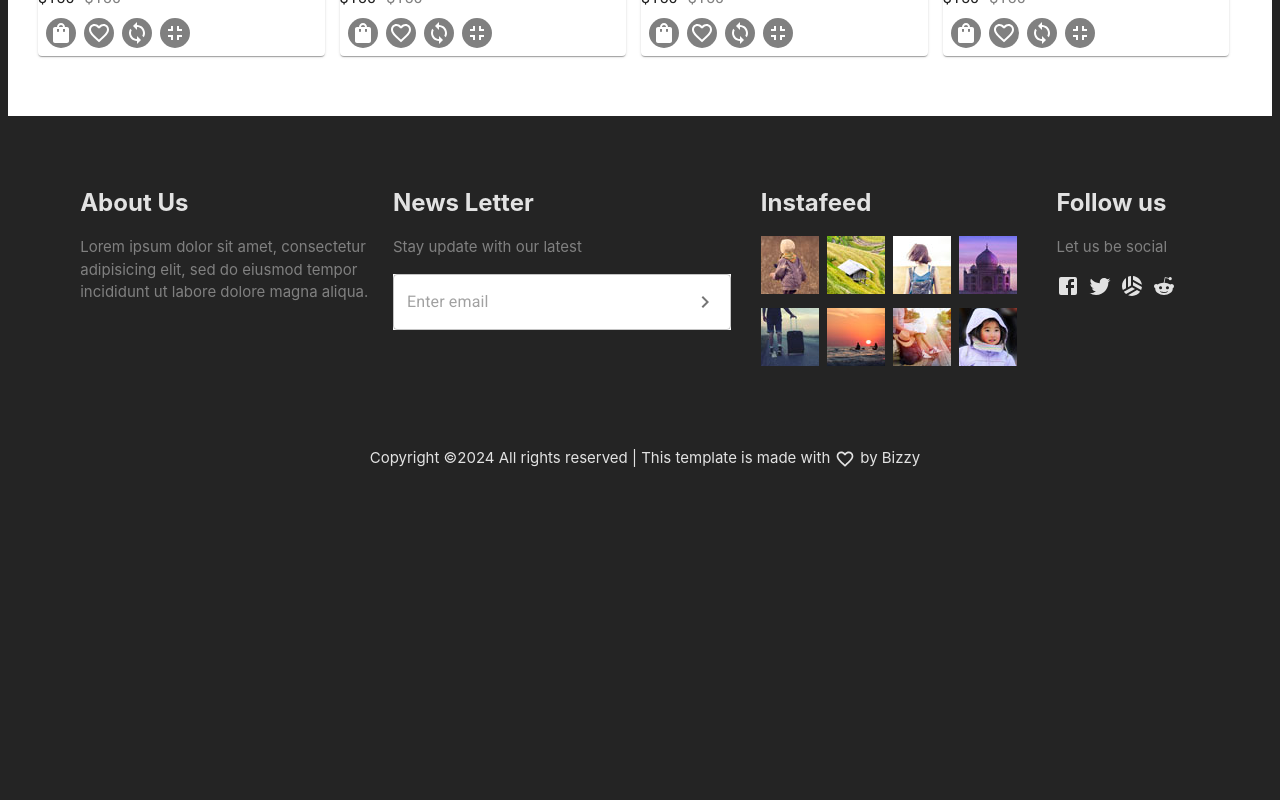
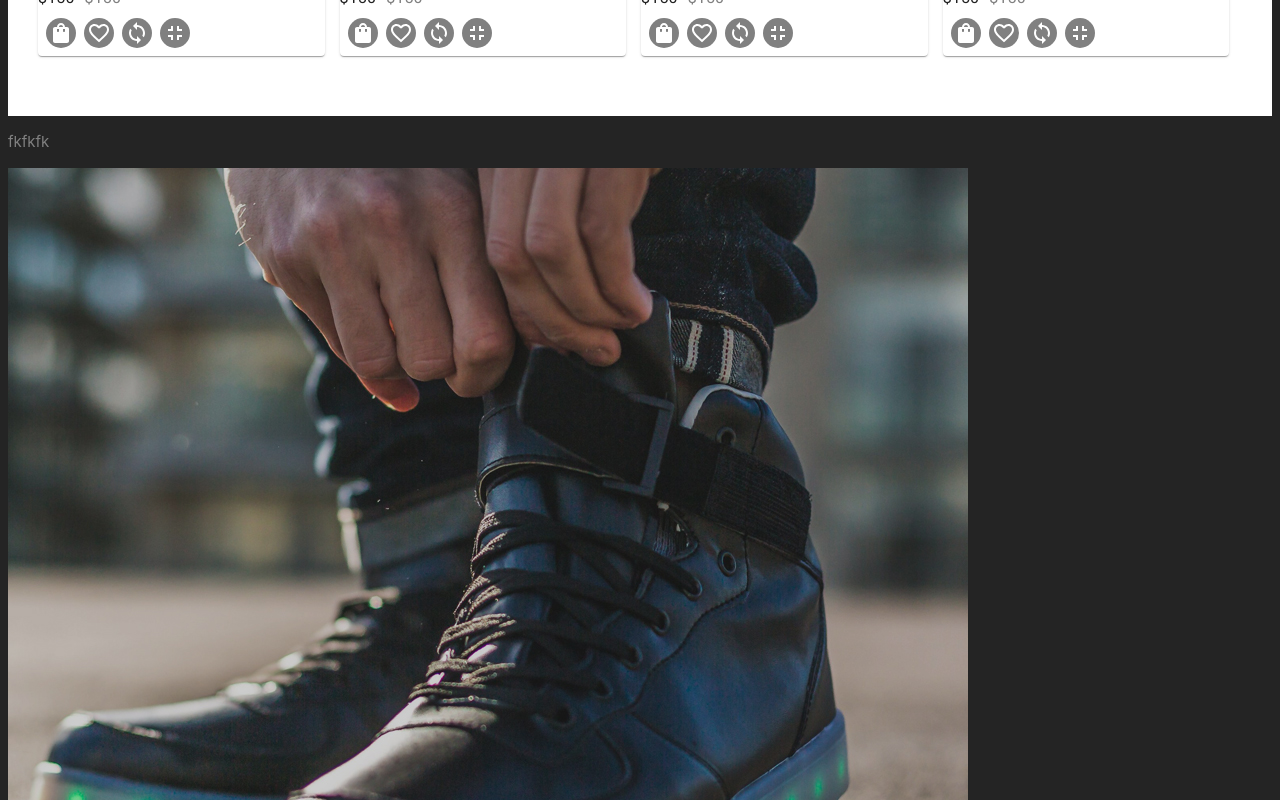
Before and after one commit to BridgetKas/ShoeStore, a React (Vite) app: page / in a window 1280 px wide. Shown: the part 4380-5180 px from the top of the page. Before the commit the page ends 4895 px from the top, so only its background shows below. Built offline with nearby package versions, Linux system fonts and the light colour scheme.

Commit message:
Added Exclusive Component

```diff
--- /dev/null
+++ b/src/components/exclusive/exclusive.jsx
@@ -0,0 +1,15 @@
+import styles from './exclusive.module.css'
+import dealsImage from '../../assets/exclusive.jpg'
+
+function ExclusiveComp() {
+  return (
+    <div>
+      <p>fkfkfk</p>
+      <div className={styles.imageContainer}>
+        <img src={dealsImage} alt="Shoe Deals"/>
+      </div>
+    </div>
+  )
+}
+
+export default ExclusiveComp
--- a/src/pages/home/HomePage.jsx
+++ b/src/pages/home/HomePage.jsx
@@ -14,6 +14,7 @@ import LogoComp from "../../components/logos/logo";
 import FeaturesComp from "../../components/features/features";
 import OverlayComp from "../../components/overLayShoes/overlay";
 import BannerComp from "../../components/homeBanner/banner";
+import ExclusiveComp from "../../components/exclusive/exclusive";
 
 function HomePage() {
   return (
@@ -45,6 +46,8 @@ function HomePage() {
 
       <ShoeComp/>
 
+      <ExclusiveComp/>
+
 
     </div>
   )
```
Also changed, not shown: src/assets/exclusive.jpg (added), src/components/exclusive/exclusive.module.css (added).
